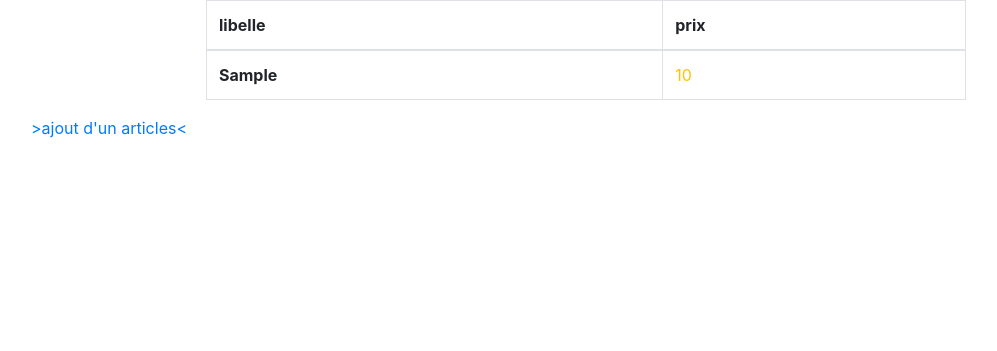
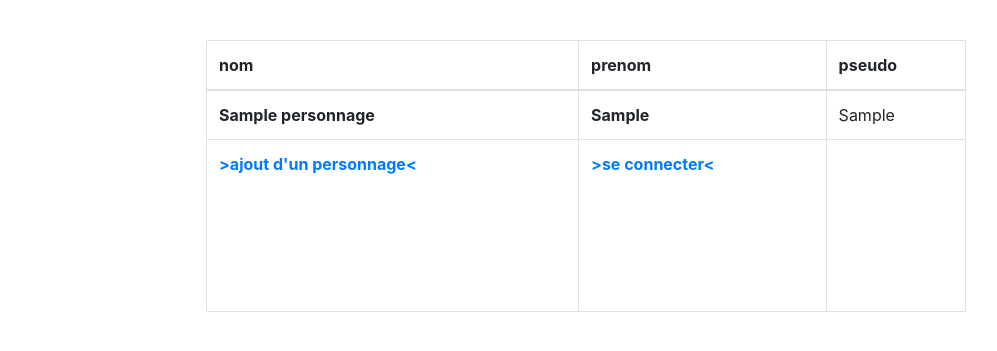
Before and after one commit to CoubardAllan/stage, a PHP site: page /interface.php in a window 1280 px wide. Shown: the top 351 px of the page, without its empty margins (54-1051 px from the left). Run offline with PHP 8.4, Linux system fonts and the light colour scheme; tables that the repository leaves empty or names only in its code hold one stand-in row (values such as "Sample post").

Commit message:
modif jour10 11h25 ajout de la deconnexion

```diff
--- a/interface.php
+++ b/interface.php
@@ -1,27 +1,36 @@
 <?php
-session_start();
+require_once 'src/session.php';
+$session = session::getSession();
 ?>
 <!DOCTYPE html>
-<html>
+<html lang="en">
 <head>
     <link rel="stylesheet" href="https://stackpath.bootstrapcdn.com/bootstrap/4.3.1/css/bootstrap.min.css" integrity="sha384-ggOyR0iXCbMQv3Xipma34MD+dH/1fQ784/j6cY/iJTQUOhcWr7x9JvoRxT2MZw1T" crossorigin="anonymous">
 </head>
 <body>
 <div class="container">
     <div class="row margin-top">
+        <div style="margin:20px" class="col-6 mx-auto">
+            <?php if($session->existe('utilisateur')) :?>
+                un utilisateur
+            <?php endif ?>
+        </div>
         <div class="col-8 mx-auto">
             <div class="row">
-                <?php if (!empty($_SESSION['message'])) : ?>
-                <div class="alert alert-primary" role="alert">
-                    <?php echo $_SESSION['message'] ?>
-                    <?php unset($_SESSION['message']) ?>
-                </div>
-                <?php endif ?>
-                <table class="table table-bordered">
+                <?php require_once 'src/session.php'; ?>
+                    <?php $session = session::getSession(); ?>
+                            <?php if($session->existe('message')) :?>
+                                <div class="alert alert-primary" role="alert">
+                                    <?php echo $session->get('message'); ?>
+                                    <?php  unset($_SESSION['message']); ?>
+                                </div>
+                            <?php endif ?>
+                    <table class="table table-bordered">
                     <thead>
                     <tr>
-                        <th scope="col">libelle</th>
-                        <th scope="col">prix</th>
+                        <th scope="col">nom</th>
+                        <th scope="col">prenom</th>
+                        <th scope="col">pseudo</th>
                     </tr>
                     </thead>
                     <tbody>
@@ -29,31 +38,36 @@ session_start();
                             <?php
                             require_once 'src/requete.php';
                             require_once 'src/connexion.php';
-                            require_once 'src/articles.php';
+                            require_once 'src/personnage.php';
                             $query = new requete();
-                            $afficher = $query->selection('articles')?>
-                            <?php foreach ($afficher as $row) :
-                            $classRow = '';
-                                if (($row->getPrix()) < 5)
-                                {
-                                    $classRow = 'text-danger';
-                                }
-                                elseif (($row->getPrix() >= 5) && ($row->getPrix() < 15))
-                                {
-                                    $classRow = 'text-warning';
-                                } ?>
+                            $afficher = $query->selection('personnage');
+                             foreach ($afficher as $row) :
+                            ?>
                                 <tr>
-                                <th scope="row"> <?php echo $row->getLibelle() ?> </th>
-                                <td class=<?php echo $classRow ?>> <?php echo $row->getPrix() ?> </td>
+                                <th scope="row"> <?php echo $row->getNom(); ?> </th>
+                                <th> <?php echo $row->getPrenom(); ?> </th>
+                                <td> <?php echo $row->getPseudo(); ?> </td>
                                 </tr>
-                             <?php endforeach  ?>
+                             <?php endforeach ; ?>
                         </tr>
+                                 <th scope="row">
+                                 <a href="ajoutformulaire.php">>ajout d'un personnage<</a><h4> <br><br><br><br></td>
+                                 </th>
+                        <th scope="row">
+                            <a href="seconnecter.php">>se connecter<</a><h4> <br><br><br><br></td>
+                        </th>
+                        <th scope="row">
+                            <?php
+                            require_once 'src/login.php';
+                            if (isset($_SESSION['utilisateur'])) {
+                                echo '<a href="src/deconnexion.php">se deconnecter<</a><h4> <br><br><br><br></td>';
+                            } ?>
+                        </th>
                     </tbody>
                 </table>
             </div>
         </div>
     </div>
-    <a href="ajoutarticles.php">>ajout d'un articles<</a><h4> <br><br><br><br>
 </div>
 </body>
 </html>
--- a/src/articles.php
+++ /dev/null
@@ -1,29 +0,0 @@
-<?php
-class articles{
-    private $libelle;
-    private $prix;
-
-
-    public function setPrix($prix)
-    {
-        $this->prix = $prix;
-    }
-
-
-    public function setLibelle($libelle)
-    {
-        $this->libelle = $libelle;
-    }
-
-
-    public function getLibelle()
-    {
-        return $this->libelle;
-    }
-
-
-    public function getPrix()
-    {
-        return $this->prix;
-    }
-}
--- a/src/connexion.php
+++ b/src/connexion.php
@@ -1,18 +1,17 @@
 <?php
 class connexion{
-    private $connexion;
-    public function __construct()
+    private static $connexion;
+    private function __construct()
     {
-        try{
-        $this->connexion = new PDO('mysql:host=localhost;dbname=mp1','root','');
-        }catch (PDOException $e){
-            echo '<br>'.$e->getMessage();
+    }
+    public static function getConnexion(){
+        if (!isset(self::$connexion)) {
+            try {
+                self::$connexion = new PDO('mysql:host=localhost;dbname=mp1', 'root', '');
+            }catch (PDOException $e){
+                echo '<br>'.$e->getMessage();
+            }
         }
-    }
-
-
-    public function getConnexion()
-    {
-        return $this->connexion;
+        return self::$connexion;
     }
 }
--- /dev/null
+++ b/src/login.php
@@ -0,0 +1,30 @@
+<?php
+require_once 'src/connexion.php';
+require_once 'src/session.php';
+class login{
+    private $login;
+
+    private $session;
+    public function __construct()
+    {
+        $this->login = connexion::getConnexion();
+        $this->session = session::getSession();
+    }
+    public function identification(){
+        // Si compte et mdp ne sont remplit
+        if(!empty($_POST['compte']) && !empty($_POST['mdp'])) {
+            $query = "SELECT nom_compte, mot_de_passe FROM utilisateur WHERE nom_compte = ? AND mot_de_passe = ?";
+            $result = $this->login->prepare($query);
+            $result->execute([$_POST['compte'],$_POST['mdp']]);
+            $user = $result->fetchAll();
+            if($user){
+                $this->session->set('utilisateur', $user);
+                session_start();
+                header('Location: interface.php');
+            }
+            return false;
+        }
+        return false;
+    }
+
+}
--- /dev/null
+++ b/src/personnage.php
@@ -0,0 +1,50 @@
+<?php
+class personnage{
+    private $nom;
+    private $prenom;
+    private $pseudo;
+
+    /**
+     * @return mixed
+     */
+    public function getNom()
+    {
+        return $this->nom;
+    }
+
+    /**
+     * @return mixed
+     */
+    public function getPrenom()
+    {
+        return $this->prenom;
+    }
+
+    /**
+     * @return mixed
+     */
+    public function getPseudo()
+    {
+        return $this->pseudo;
+    }
+
+    /**
+     * @param mixed $nom
+     */
+    public function setNom($nom)
+    {
+        $this->nom = $nom;
+    }
+
+
+    public function setPrenom($prenom)
+    {
+        $this->prenom = $prenom;
+    }
+
+    public function setPseudo($pseudo)
+    {
+        $this->pseudo = $pseudo;
+    }
+
+}
--- a/src/requete.php
+++ b/src/requete.php
@@ -1,31 +1,30 @@
 <?php
 require_once 'src/connexion.php';
-require_once 'src/articles.php';
+require_once 'src/personnage.php';
 class requete{
     private $connexion;
     public function __construct()
     {
-        $this->connexion = new connexion();
+        $this->connexion = connexion::getConnexion();
     }
     public function selection($table){
         $tableau = [];
-        foreach ($this->connexion->getConnexion()->query('SELECT libelle, prix FROM '.$table)as $row){
-            $articles = new articles();
-            $articles->setLibelle($row['libelle']);
-            $articles->setPrix($row['prix']);
-            $tableau[] = $articles;
+        foreach ($this->connexion->query('SELECT nom, prenom, pseudo FROM '.$table)as $row){
+            $personnage = new personnage();
+            $personnage->setNom($row['nom']);
+            $personnage->setPrenom($row['prenom']);
+            $personnage->setPseudo($row['pseudo']);
+            $tableau[] = $personnage;
         }
         return $tableau;
     }
     public function insertion($data){
         require_once 'src/session.php';
-        $message = new session();
-        if ((isset($data['libelle']) || (isset($data['prix'])) && (!empty($data['libelle'])) || (!empty($data['prix'])) )){
-            $requete = 'INSERT INTO articles( libelle, prix) VALUES (?,?)';
-            $this->connexion->getConnexion()->prepare($requete)->execute([$data['libelle'],$data['prix']]);
-            $message->set('message','ajout fait');
+        if ((isset($data['nom']) || (isset($data['prenom'])) || (isset($data['pseudo'])) || (isset($data['mdp'])) || (isset($data['email']))  && (!empty($data['nom'])) || (!empty($data['prenom'])) || (!empty($data['pseudo']))|| (!empty($data['mdp'])) || (!empty($data['email'])) )){
+            $requete = 'INSERT INTO personnage( nom, prenom, pseudo, mdp, email) VALUES (?,?,?,?,?)';
+            $this->connexion->prepare($requete)->execute([$data['nom'],$data['prenom'],$data['pseudo'],$data['mdp'],$data['email']]);
+            session::getSession()->set('message','ajout fait');
             header('Location: interface.php');
-
         }
     }
 }
--- a/src/session.php
+++ b/src/session.php
@@ -1,23 +1,29 @@
 <?php
-require_once 'src/connexion.php';
-require_once 'src/articles.php';
-require_once 'src/requete.php';
 class session{
-    private $session;
-    public function __construct(){
-        if (session_status() !== PHP_SESSION_ACTIVE) {
+    private static $session;
+    private function __construct()
+    {
+        if (session_status() !== PHP_SESSION_ACTIVE){
             session_start();
-            $_SESSION['message'] = 'ajout fait';
         }
     }
-
-
-    public function get($key)
-    {
-        return $_SESSION[$key];
+    public static function getSession(){
+        if (!isset(self::$session)){
+            self::$session = new session();
+        }
+        return self::$session;
     }
-    public function set($key, $values)
-    {
-        $_SESSION[$key]=  $values;
+    public static function get($clef){
+        return self::$session = $_SESSION[$clef];
+    }
+    public static function set($clef, $valeur){
+        self::$session = $_SESSION[$clef] = $valeur;
+    }
+    public static function existe($clef){
+        if ((!empty($_SESSION[$clef])) && (isset($_SESSION[$clef])) ){
+            return true;
+        }else{
+            return false;
+        }
     }
 }
```
Also changed, not shown: ajoutformulaire.php (renamed from ajoutarticles.php, +19 -5 lines), seconnecter.php (added, +49 -0 lines), src/deconnexion.php (added, +28 -0 lines).
